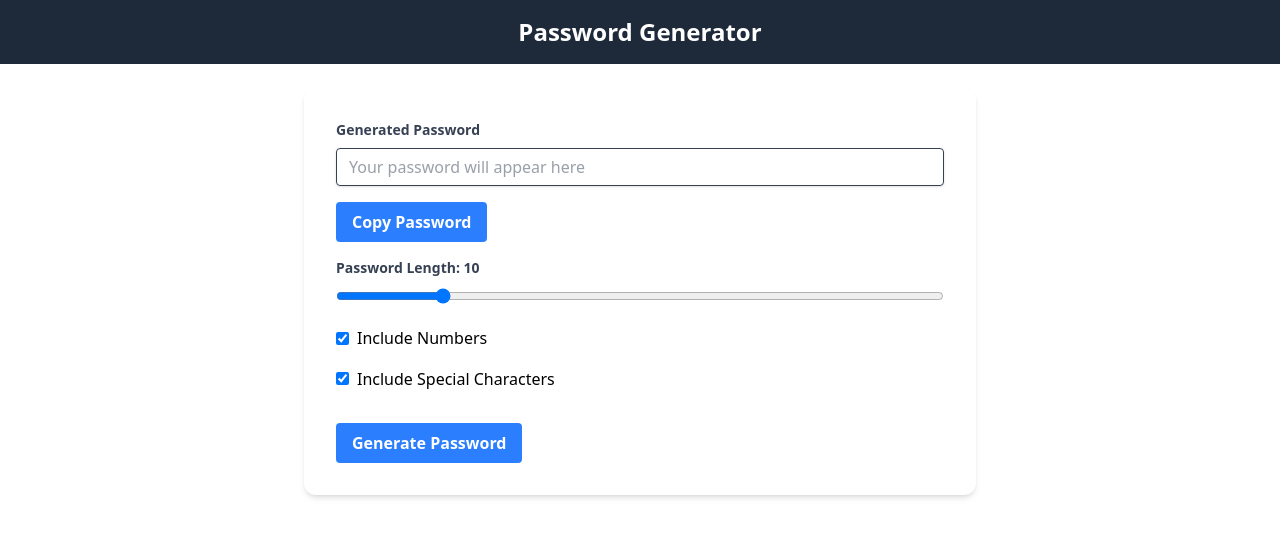
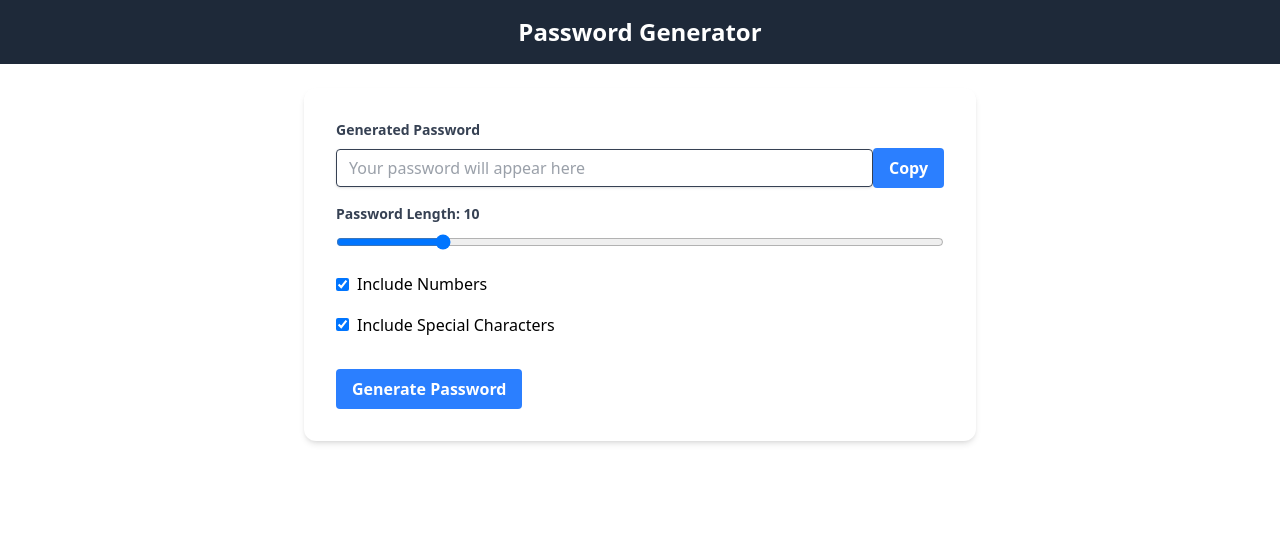
Before and after one commit to Ben-Cor/passwordGenerator-React, a React (Vite) app: page / in a window 1280 px wide. Shown: the top 536 px of the page. Built offline with nearby package versions, Linux system fonts and the light colour scheme.

Commit message:
changed copy button layout

```diff
--- a/src/components/PasswordForm.jsx
+++ b/src/components/PasswordForm.jsx
@@ -42,6 +42,7 @@ export default function PasswordForm() {
                 <label className="block text-gray-700 text-sm font-bold mb-2" htmlFor="password">
                 Generated Password
                 </label>
+                <div className="flex justify-center items-center">
                     <input
                     className="shadow appearance-none border rounded w-full py-2 px-3 text-gray-700 leading-tight focus:outline-none focus:shadow-outline"
                     id="password"
@@ -51,10 +52,12 @@ export default function PasswordForm() {
                     readOnly
                     />
                     <button
-                className="mt-4 font-bold py-2 px-4 rounded focus:outline-none focus:shadow-outline bg-blue-500 hover:bg-blue-700 text-white"
+                    className="w-auto font-bold py-2 px-4 rounded focus:outline-none focus:shadow-outline bg-blue-500 hover:bg-blue-700 text-white"
                     type="button" onClick={copyPassword}>
-                    Copy Password
+                        Copy
                     </button>
+                </div>
+
             </div>
             <div className="mb-4">
                 <label className="block text-gray-700 text-sm font-bold mb-2" htmlFor="length">
```
Lines whose indentation alone changed are shown as unchanged.
